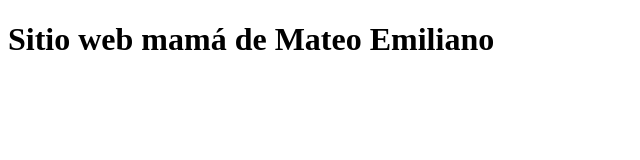
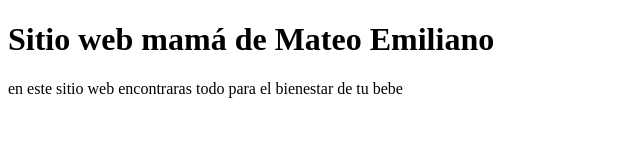
Before and after one commit to MateoEmiliano2401/MateoEmiliano2401.github.io, a plain HTML site: page index.html in a window 1280 px wide. Shown: the whole page, without its empty margins (0-640 px from the left). Drawn offline with Linux system fonts and the light colour scheme.

Commit message:
subir todo a la pagina principal

```diff
--- a/index.html
+++ b/index.html
@@ -8,6 +8,6 @@
 </head>
 <body>
     <h1>Sitio web mamá de Mateo Emiliano</h1>
-
+    <p>en este sitio web encontraras todo para el bienestar de tu bebe</p>
 </body>
 </html>
```
